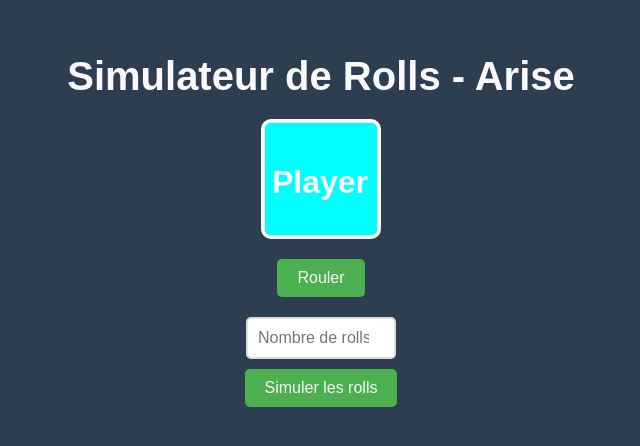
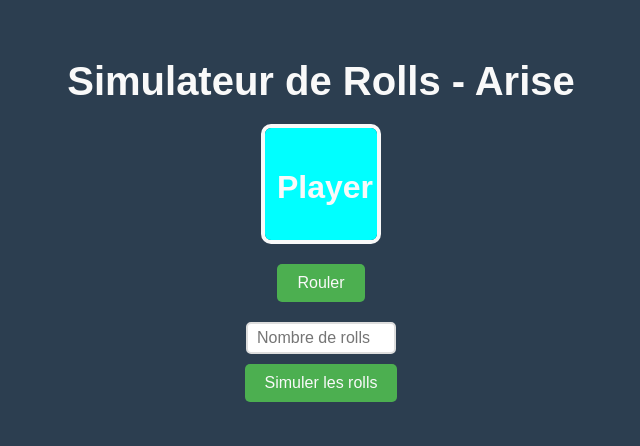
Before and after one commit to RayaneTekMars/rolls-arise, a Next.js app: page / in a window 1280 px wide. Shown: the part 190-636 px from the top of the page, without its empty margins (319-959 px from the left). Built offline with nearby package versions, Linux system fonts and the light colour scheme.

Commit message:
fix : style

```diff
--- a/src/styles/Home.module.scss
+++ b/src/styles/Home.module.scss
@@ -74,17 +74,14 @@
 }
 
 .theme .A {
-  animation: pulse 2s infinite;
   background-color: #EAD1DC;
 }
 
 .theme .S {
-  animation: glow 2s infinite;
   background-color: #EA4335;
 }
 
 .theme .Player {
-  animation: shake 2s infinite;
   background-color: #00FFFF;
 }
 
@@ -117,7 +114,7 @@
 }
 
 .theme .simulation input {
-  padding: 10px;
+  padding: 5px;
   font-size: 1em;
   border: 2px solid var(--border-color);
   border-radius: 5px;
```
